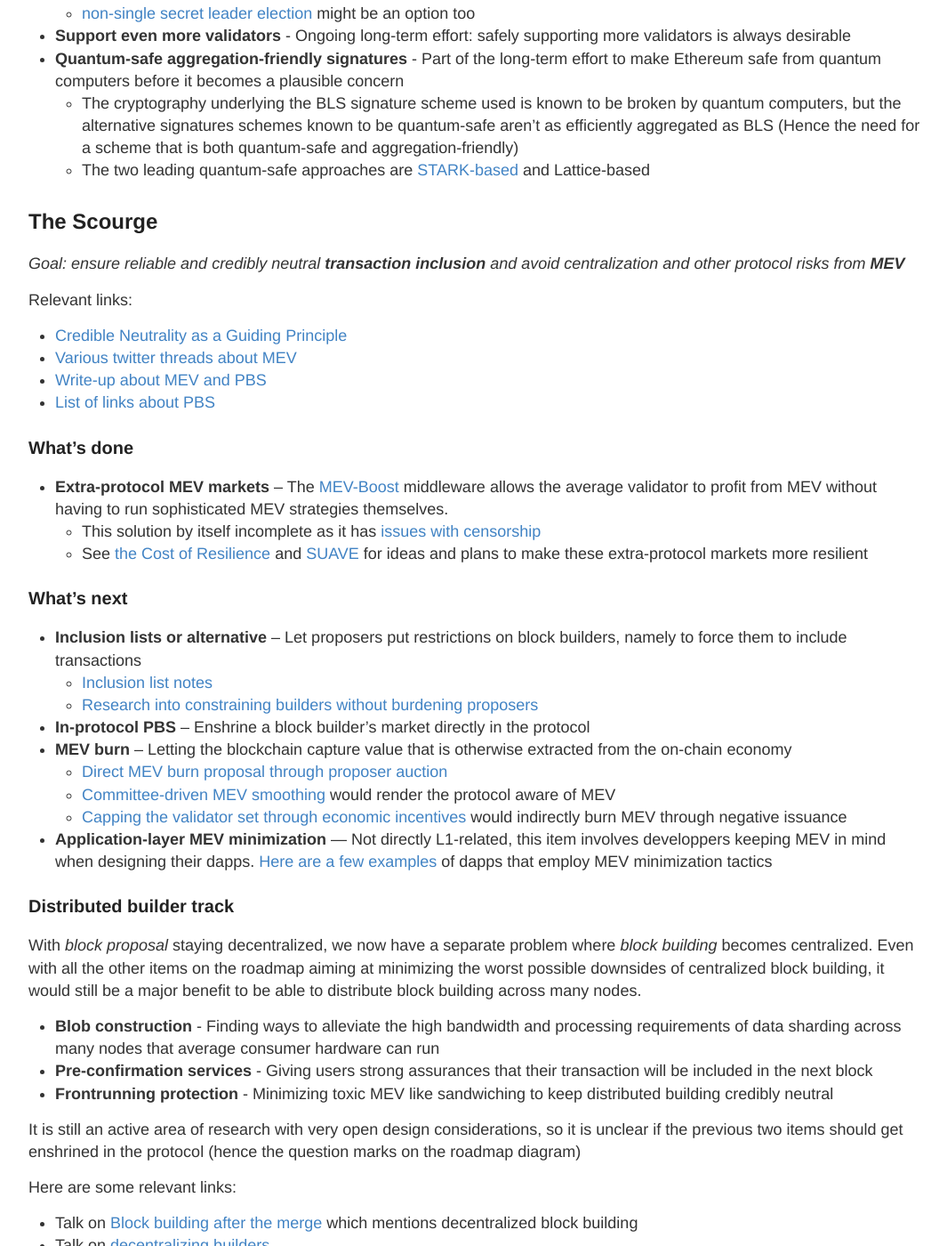
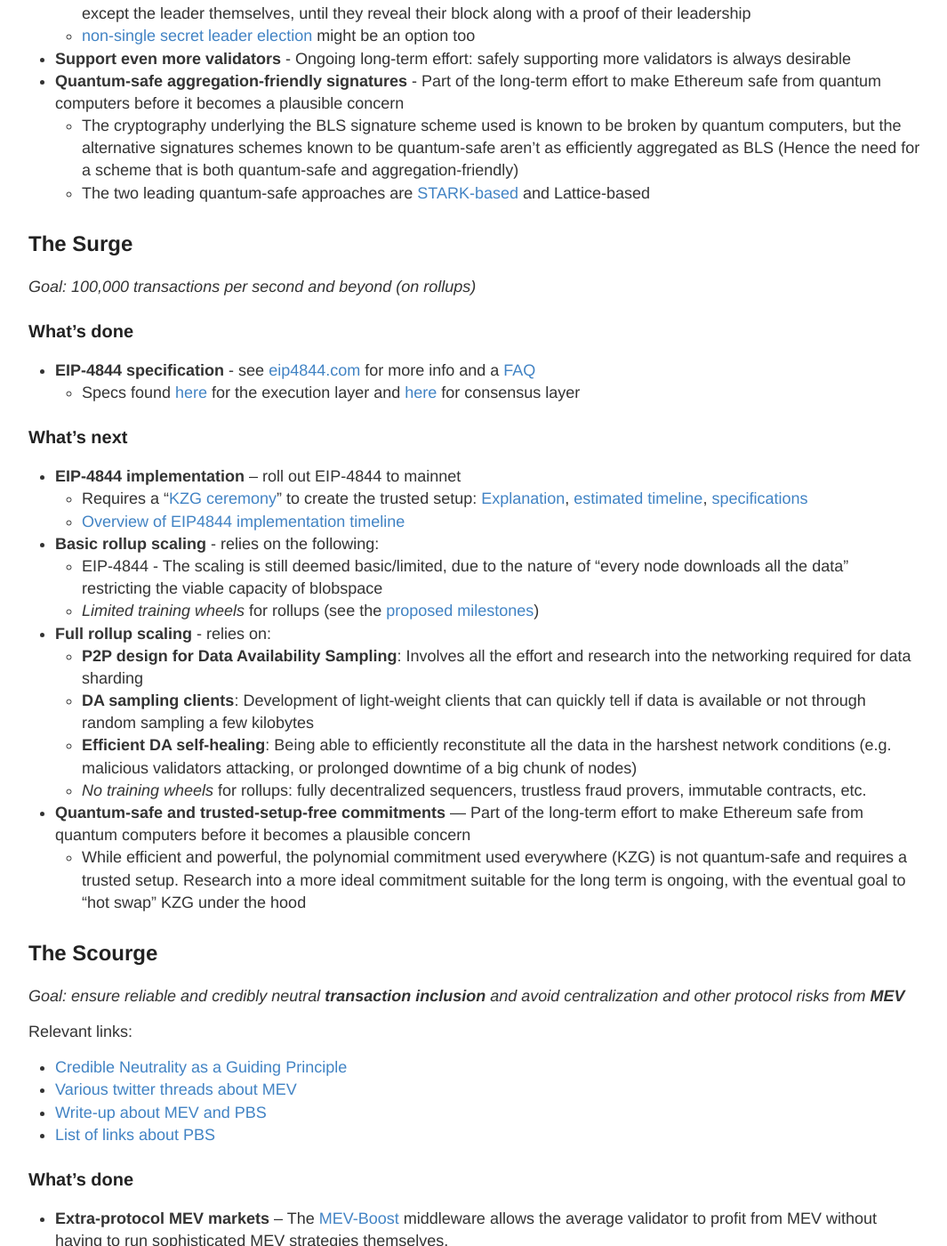
Before and after one commit to domothyb/website, a Jekyll site: the page built from _posts/2022-11-24-roadmap.md, in a window 1280 px wide and 1400 px high, scrolled down 1747 px. Shown: the whole window at 89% size, without its empty margins (106-1171 px from the left). Built offline with Jekyll 4.4.1, drawn with Linux system fonts in a browser that asks for light colours; some of the changed text lies outside the part shown.

Commit message:
updated roadmap

```diff
--- a/_posts/2022-11-24-roadmap.md
+++ b/_posts/2022-11-24-roadmap.md
@@ -31,6 +31,7 @@
     * [Capella fork](https://github.com/ethereum/consensus-specs/tree/dev/specs/capella) specifies the changes on the consensus layer
     * [EIP-4895](https://eips.ethereum.org/EIPS/eip-4895) specifies the changes on the execution layer
     * [Tim Beiko's FAQ about withdrawals](https://github.com/timbeiko/eth-roadmap-faq#withdrawals)
+    * [Technical FAQ for validators](https://notes.ethereum.org/@launchpad/withdrawals-faq)
     * [Withdrawals meta-spec](https://notes.ethereum.org/@ralexstokes/validator-withdrawals-meta-spec) with other information
 * **Distributed validators** – "*multisig but for staking*", where `n` people share the same validator and `m-of-n` have to agree on how it behaves
     * Enhances staking by protecting against accidental slashing, and making it more accessible (e.g. by trustlessly splitting the 32 ETH required among multiple participants)
@@ -54,6 +55,31 @@
 * **Quantum-safe aggregation-friendly signatures** - Part of the long-term effort to make Ethereum safe from quantum computers before it becomes a plausible concern
     * The cryptography underlying the BLS signature scheme used is known to be broken by quantum computers, but the alternative signatures schemes known to be quantum-safe aren't as efficiently aggregated as BLS (Hence the need for a scheme that is both quantum-safe and aggregation-friendly)
     * The two leading quantum-safe approaches are [STARK-based](https://hackmd.io/@vbuterin/stark_aggregation) and Lattice-based
+
+## The Surge
+
+*Goal: 100,000 transactions per second and beyond (on rollups)*
+
+### What's done
+
+* **EIP-4844 specification** - see [eip4844.com](https://eip4844.com) for more info and a [FAQ](https://www.eip4844.com/#faq)
+    * Specs found [here](https://eips.ethereum.org/EIPS/eip-4844) for the execution layer and [here](https://github.com/ethereum/consensus-specs/tree/dev/specs/deneb) for consensus layer
+
+### What's next
+
+* **EIP-4844 implementation** – roll out EIP-4844 to mainnet
+    * Requires a "[KZG ceremony](https://ceremony.ethereum.org)" to create the trusted setup: [Explanation](https://twitter.com/trent_vanepps/status/1573342059129229312), [estimated timeline](https://notes.ethereum.org/@CarlBeek/kzg_ceremony_timelines), [specifications](https://github.com/ethereum/kzg-ceremony-specs)
+    * [Overview of EIP4844 implementation timeline](https://twitter.com/liamihorne/status/1595592154650288129)
+* **Basic rollup scaling** - relies on the following:
+    * EIP-4844 - The scaling is still deemed basic/limited, due to the nature of "every node downloads all the data" restricting the viable capacity of blobspace
+    * *Limited training wheels* for rollups (see the [proposed milestones](https://ethereum-magicians.org/t/proposed-milestones-for-rollups-taking-off-training-wheels/11571/6))
+* **Full rollup scaling** - relies on:
+    * **P2P design for Data Availability Sampling**: Involves all the effort and research into the networking required for data sharding
+    * **DA sampling clients**: Development of light-weight clients that can quickly tell if data is available or not through random sampling a few kilobytes
+    * **Efficient DA self-healing**: Being able to efficiently reconstitute all the data in the harshest network conditions (e.g. malicious validators attacking, or prolonged downtime of a big chunk of nodes)
+    * *No training wheels* for rollups: fully decentralized sequencers, trustless fraud provers, immutable contracts, etc.
+* **Quantum-safe and trusted-setup-free commitments** — Part of the long-term effort to make Ethereum safe from quantum computers before it becomes a plausible concern
+    * While efficient and powerful, the polynomial commitment used everywhere (KZG) is not quantum-safe and requires a trusted setup. Research into a more ideal commitment suitable for the long term is ongoing, with the eventual goal to "hot swap" KZG under the hood
 
 ## The Scourge
 
```
Also changed, not shown: other parts of _posts/2022-11-24-roadmap.md (+0 -14 lines).
